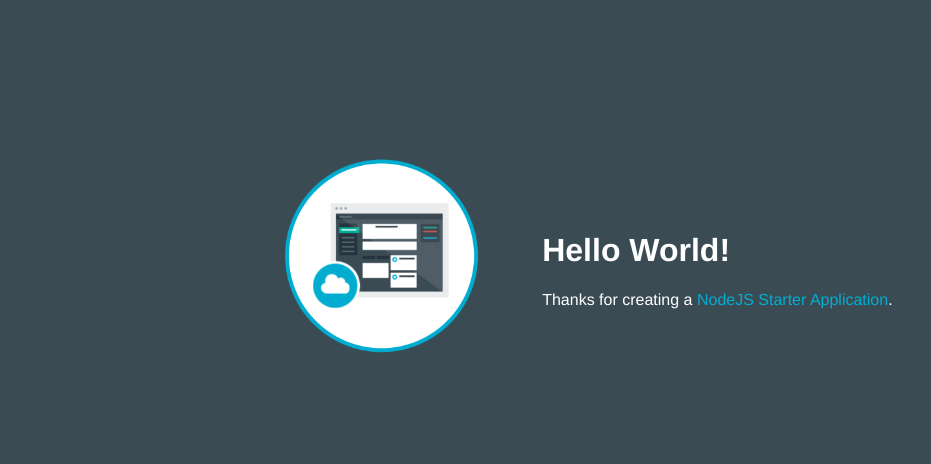
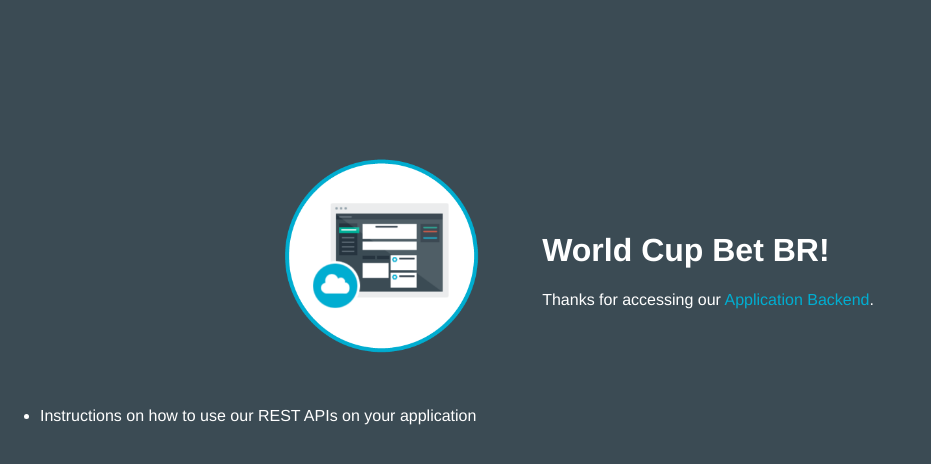
Before and after one commit to xumes/bolao-futebol-copa, a plain HTML site: page public/index.html in a window 1280 px wide. Shown: the whole page, without its empty margins (0-931 px from the left). Drawn offline with Linux system fonts and the light colour scheme.

Commit message:
instructions page

```diff
--- a/app.js
+++ b/app.js
@@ -15,9 +15,6 @@ var cfenv = require('cfenv');
 // create a new express server
 var app = express();
 
-app.get('/', (req, res) => {
-  res.send('Home Page')
-})
 
 // serve the files out of ./public as our main files
 app.use(express.static(__dirname + '/public'));
--- a/public/index.html
+++ b/public/index.html
@@ -2,7 +2,7 @@
 <html>
 
   <head>
-    <title>NodeJS Starter Application</title>
+    <title>WC Bet BR!</title>
     <meta charset="utf-8">
     <meta http-equiv="X-UA-Compatible" content="IE=edge">
     <meta name="viewport" content="width=device-width, initial-scale=1">
@@ -16,11 +16,16 @@
           <img class = "newappIcon" src="images/newapp-icon.png">
         </td>
         <td>
-          <h1 id="message">Hello World!</h1>
-          <p class='description'></p> Thanks for creating a <span class = "blue">NodeJS Starter Application</span>.
+          <h1 id="message">World Cup Bet BR!</h1>
+          <p class='description'></p> Thanks for accessing our <span class = "blue">Application Backend</span>.
         </td>
       </tr>
     </table>
+    <div>
+      <ul>
+        <li>Instructions on how to use our REST APIs on your application</li>
+      </ul>
+    </div>
   </body>
 
 </html>
```
